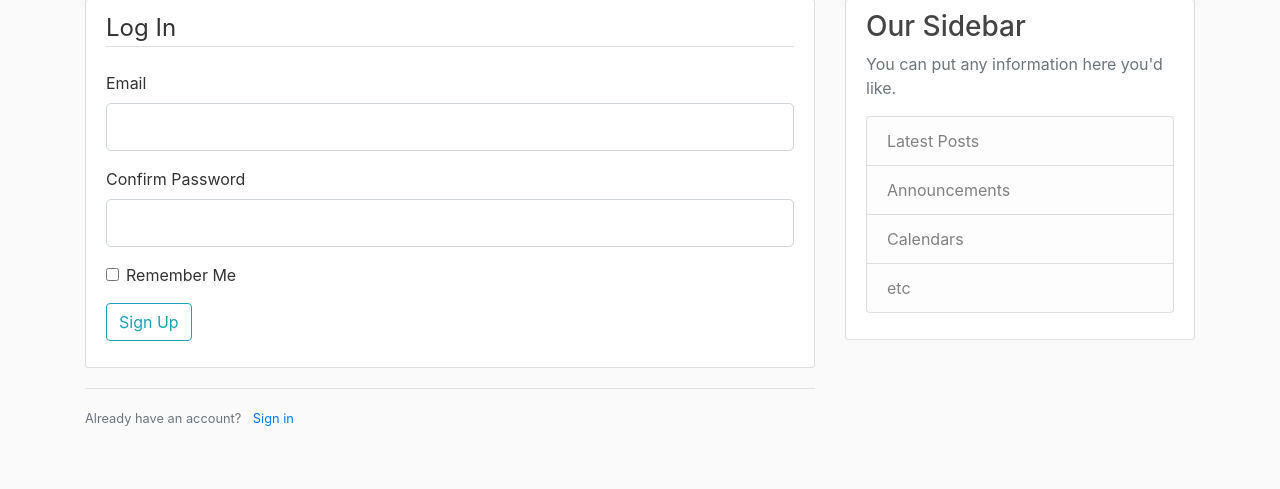
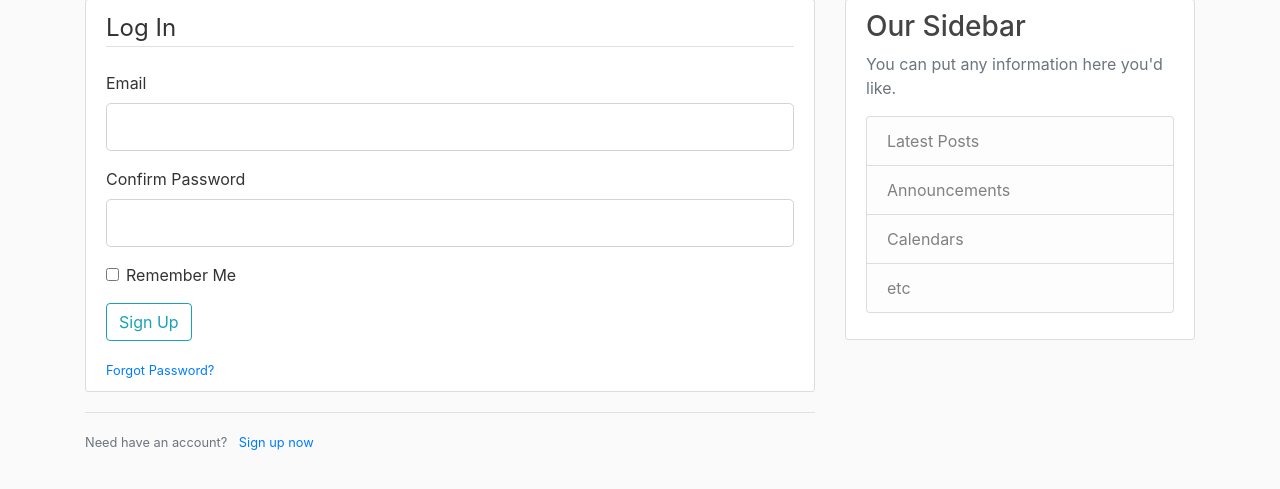
Before and after one commit to ShaqeelGamieldien/Projects, a Flask app: page /login in a window 1280 px wide. Shown: the part 81-570 px from the top of the page. Run offline with Flask 3, Linux system fonts and the light colour scheme; some libraries are stand-ins or nearby versions.

Commit message:
Adapted Text to fit Login theme

```diff
--- a/templates/login.html
+++ b/templates/login.html
@@ -37,14 +37,21 @@
         {{ form.remember.label(class="form-check-label") }}
       </div>
 		</fieldset>
+
 		<div class="form-group">
 			{{ form.submit(class="btn btn-outline-info")}}
 		</div>
+
+    <small clas="text-muted ml-2">
+      <a href="#">
+        Forgot Password?
+      </a>
+      </small>
 	</form>
 </div>
 <div class="border-top pt-3">
 	<small class="text-muted">
-	Already have an account? <a class="ml-2" href="{{url_for('Login')}}">Sign in</a>
+	Need have an account? <a class="ml-2" href="{{url_for('Register')}}">Sign up now</a>
 	</small>
 </div>
 {% endblock content %}
```
